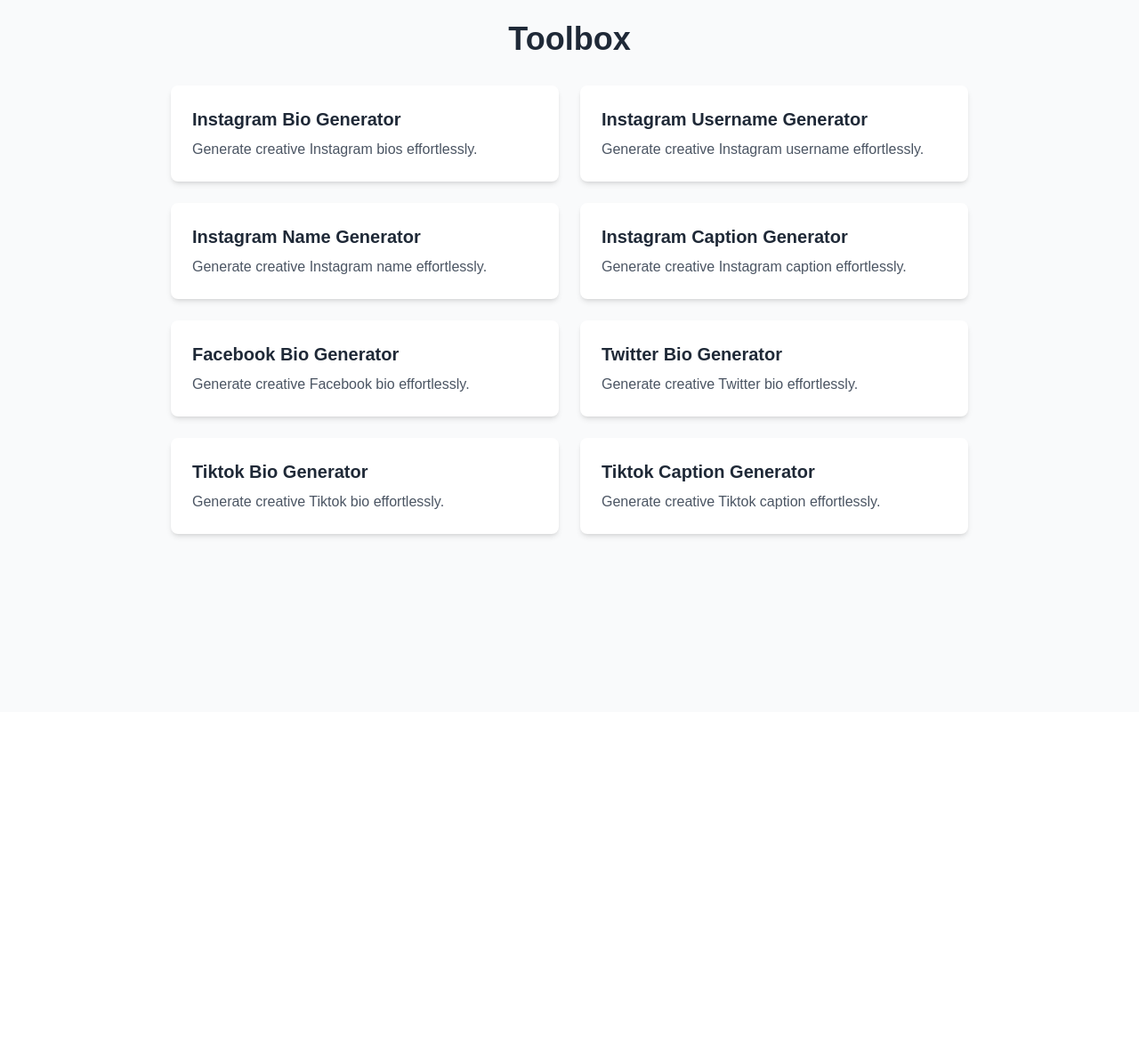
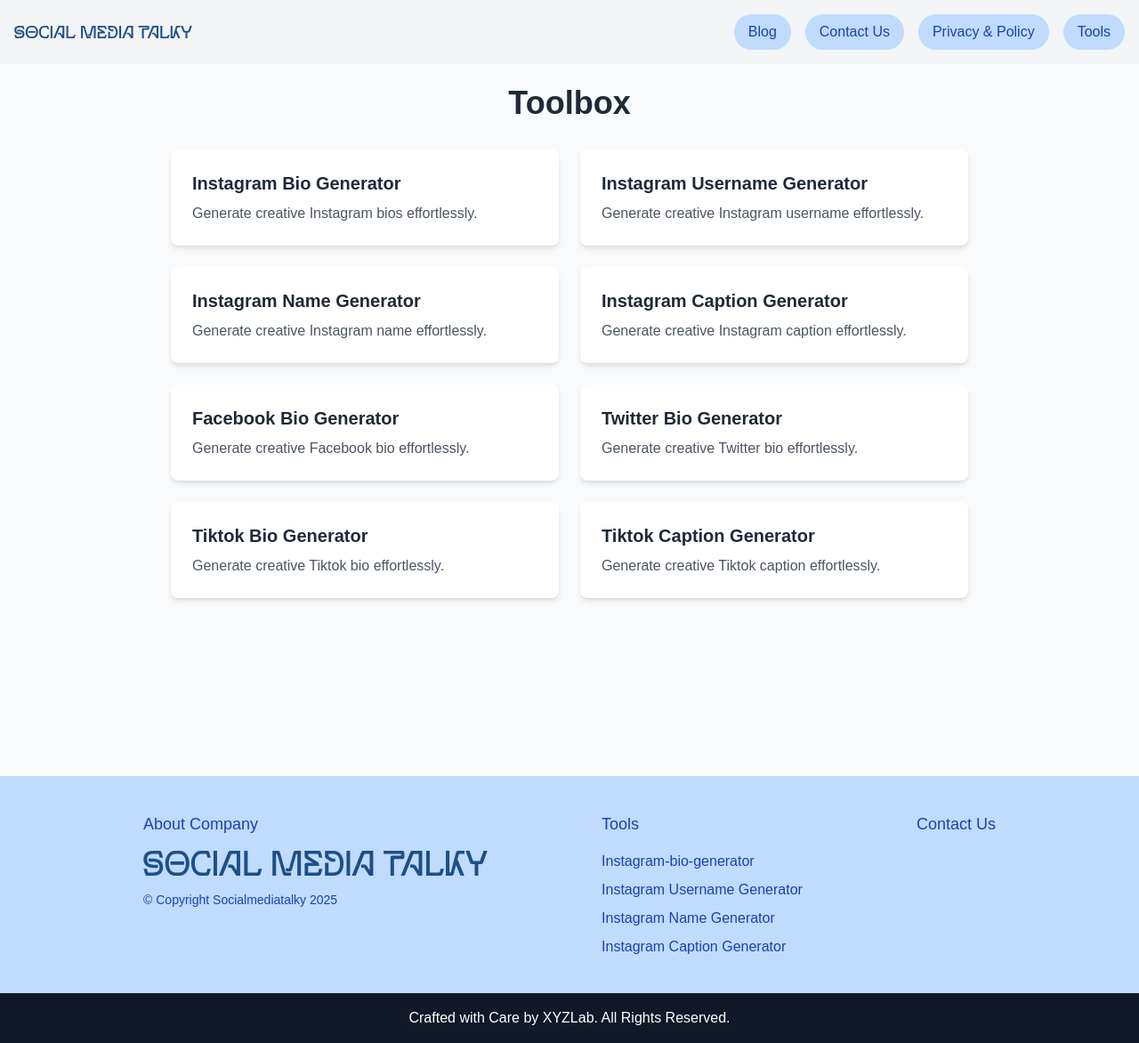
Before and after one commit to ansariazaz/instagram-bio-generator, a Next.js app: page / in a window 1280 px wide. Shown: the whole page at 89% size. Before the commit the page ends 800 px from the top, so only its background shows below. Built offline with nearby package versions, Linux system fonts and the light colour scheme.

Commit message:
added header and footer

```diff
--- a/app/layout.tsx
+++ b/app/layout.tsx
@@ -1,20 +1,23 @@
 import type { Metadata } from "next";
 import { Inter } from "next/font/google";
 import "./globals.css";
+import Navbar from "@/components/Navbar/Navbar"; // Import your Navbar component
+import Footer from "@/components/Footer/page";
 
 const interFont = Inter({
   variable: "--font-inter",
   subsets: ["latin"],
-  weight:['300','400','500','600','700'],
+  weight: ["300", "400", "500", "600", "700"],
 });
 
 export const metadata: Metadata = {
-  title: "Bio generator",
+  title: "Bio Generator",
   description: "Instagram Bio Generator",
   icons: {
-    icon: ['/favicon.ico?v=4'],
+    icon: ["/favicon.ico?v=4"],
   },
 };
+
 export default function RootLayout({
   children,
 }: Readonly<{
@@ -22,10 +25,10 @@
 }>) {
   return (
     <html lang="en">
-      <body
-        className={`${interFont.variable} antialiased`}
-      >
+      <body className={`${interFont.variable} antialiased`}>
+        <Navbar />
         {children}
+        <Footer/>
       </body>
     </html>
   );
--- /dev/null
+++ b/components/Footer/page.tsx
@@ -0,0 +1,81 @@
+import React from "react";
+import Image from "next/image";
+import Link from "next/link";
+import logo from "@/assets/logo2.svg";
+const Footer: React.FC = () => {
+  return (
+    <>
+      <footer className="flex flex-col justify-between bg-blue-200 text-blue-800 py-10">
+        <div className="flex justify-center gap-32">
+          {/* Left Section */}
+          <div>
+            <h3 className="text-lg font-medium mb-4">About Company</h3>
+            <div className="mb-4">
+              <Image
+                src={logo} // Replace with the correct path for your image
+                alt="Logo"
+                width={240}
+                height={80}
+                className="w-full h-auto"
+              />
+            </div>
+            <p className="text-sm font-light leading-relaxed">
+              © Copyright Socialmediatalky 2025
+            </p>
+          </div>
+          <div>
+            <h4 className="text-lg font-medium mb-4">Tools</h4>
+            <ul className="space-y-2">
+              <li>
+                <Link
+                  href="/instagram-bio-generator"
+                  className="hover:text-white"
+                >
+                  Instagram-bio-generator
+                </Link>
+              </li>
+              <li>
+                <Link
+                  href="/instagram-username-generator"
+                  className="hover:text-white"
+                >
+                  Instagram Username Generator
+                </Link>
+              </li>
+              <li>
+                <Link
+                  href="/instagram-name-generator"
+                  className="hover:text-white"
+                >
+                  Instagram Name Generator
+                </Link>
+              </li>
+              <li>
+                <Link
+                  href="/instagram-caption-generator"
+                  className="hover:text-white"
+                >
+                  Instagram Caption Generator
+                </Link>
+              </li>
+            </ul>
+          </div>
+
+          <div>
+            <a
+              href="https://socialmediatalky.com/contact/"
+              className="text-lg font-medium mb-4"
+            >
+              Contact Us
+            </a>
+          </div>
+        </div>
+      </footer>
+      <div className="bg-gray-900 text-white py-4 text-center">
+        <p>Crafted with Care by XYZLab. All Rights Reserved.</p>
+      </div>
+    </>
+  );
+};
+
+export default Footer;
--- /dev/null
+++ b/components/Navbar/Navbar.tsx
@@ -0,0 +1,50 @@
+// components/Navbar.tsx
+import Link from "next/link";
+import logo from '@/assets/logo2.svg'
+import Image from "next/image";
+const Navbar = () => {
+  return (
+    <nav className="bg-gray-100 p-4">
+      <div className="container mx-auto flex justify-between items-center">
+        {/* Logo Section */}
+        <Link href="/">
+         <Image src={logo}
+          alt="logo"
+          width={200}
+          height={200}
+         />
+        </Link>
+
+        {/* Navigation Buttons */}
+        <div className="flex space-x-4">
+          <Link
+            href="https://socialmediatalky.com/blog/"
+            className="bg-blue-200 text-blue-800 font-medium px-4 py-2 rounded-full hover:bg-blue-300"
+          >
+            Blog
+          </Link>
+          <Link
+            href="https://socialmediatalky.com/contact/"
+            className="bg-blue-200 text-blue-800 font-medium px-4 py-2 rounded-full hover:bg-blue-300"
+          >
+            Contact Us
+          </Link>
+          <Link
+            href="https://socialmediatalky.com/privacy-policy/"
+            className="bg-blue-200 text-blue-800 font-medium px-4 py-2 rounded-full hover:bg-blue-300"
+          >
+            Privacy & Policy
+          </Link>
+          <Link
+            href="/"
+            className="bg-blue-200 text-blue-800 font-medium px-4 py-2 rounded-full hover:bg-blue-300"
+          >
+            Tools
+          </Link>
+        </div>
+      </div>
+    </nav>
+  );
+};
+
+export default Navbar;
```
Also changed, not shown: assets/logo2.svg (added).
